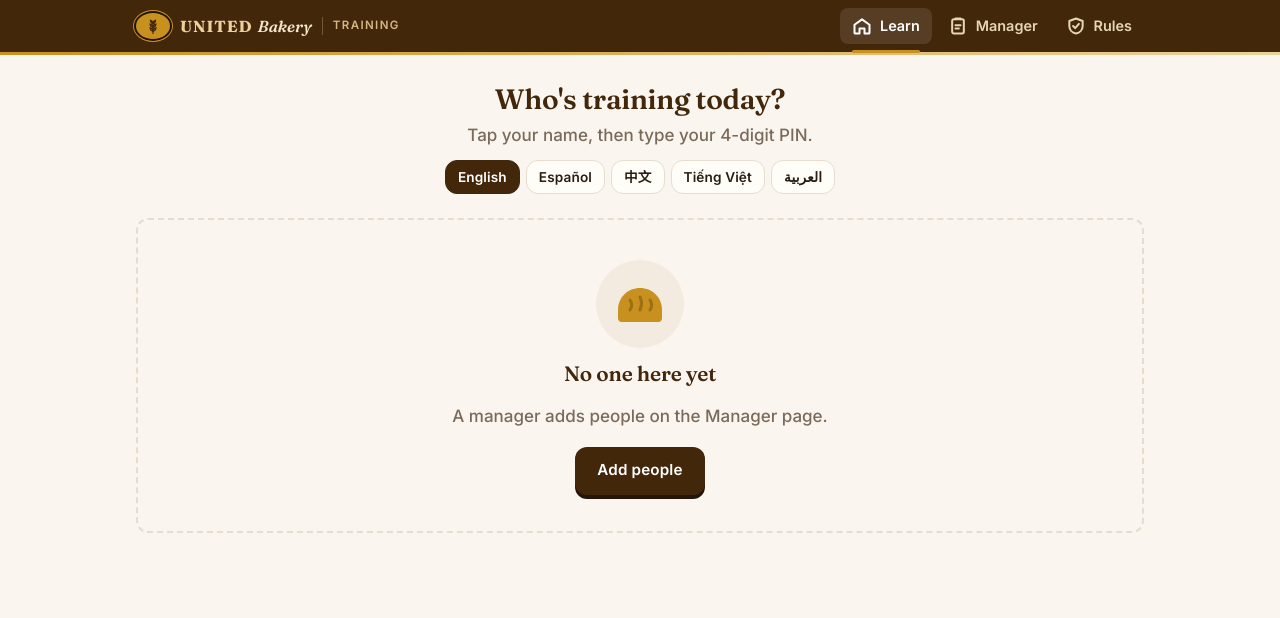
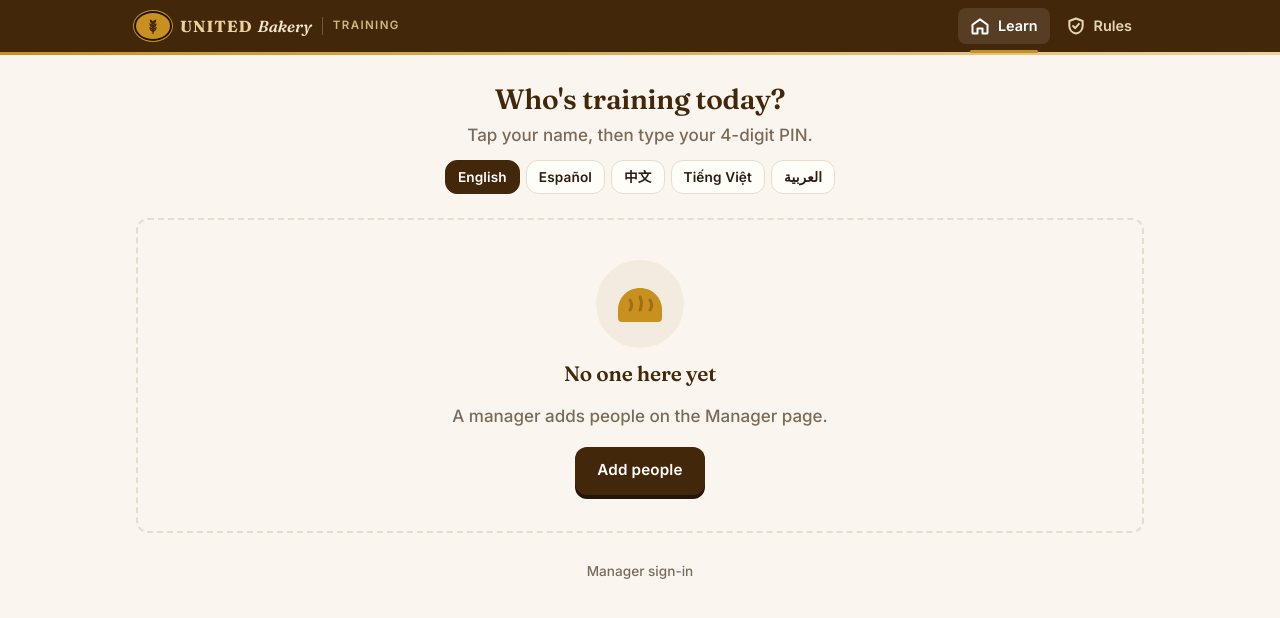
Before and after one commit to jennysaidrun-a11y/Training-App, a FastAPI app: page / in a window 1280 px wide. Shown: the top 618 px of the page. Run offline with FastAPI, Linux system fonts and the light colour scheme; data that the repository does not hold is empty; some libraries are stand-ins or nearby versions.

Commit message:
Show the Manager tab to signed-in managers only
Workers see Learn and Rules. Managers reach sign-in through a small
"Manager sign-in" link at the bottom of the home page.

Co-Authored-By: Claude Opus 5.5 <noreply@anthropic.com>
Claude-Session: https://claude.ai/code/session_019kbFPpu4z1uB7wjRsnU7fv

```diff
--- a/trainer/app.py
+++ b/trainer/app.py
@@ -60,6 +60,7 @@ STATE_LABELS = {
 def render(request, name, **ctx):
     ctx.setdefault("role_names", content.role_names())
     ctx.setdefault("who", auth.manager(request) if request.url.path.startswith("/manage") else auth.current(request))
+    ctx.setdefault("is_manager", bool(auth.manager(request)))   # only managers see the Manager tab
     lang = ctx.setdefault("lang", i18n.pick(request, ctx["who"]))
     ctx.update(langs=i18n.LANGS, rtl=lang in i18n.RTL, t=lambda key, **kw: i18n.t(key, lang, **kw))
     return templates.TemplateResponse(request, name, ctx)
--- a/trainer/i18n.py
+++ b/trainer/i18n.py
@@ -13,6 +13,8 @@ COOKIE = "ub_lang"
 S = {
     # nav and home
     "learn": {"en": "Learn", "es": "Aprender", "zh": "学习", "vi": "Học", "ar": "تعلّم"},
+    "manager_signin": {"en": "Manager sign-in", "es": "Acceso de gerentes", "zh": "经理登录", "vi": "Quản lý đăng nhập",
+                       "ar": "دخول المديرين"},
     "manager": {"en": "Manager", "es": "Gerente", "zh": "经理", "vi": "Quản lý", "ar": "المدير"},
     "rules": {"en": "Rules", "es": "Reglas", "zh": "法规", "vi": "Quy định", "ar": "القواعد"},
     "sign_out": {"en": "Sign out", "es": "Salir", "zh": "退出", "vi": "Đăng xuất", "ar": "خروج"},
--- a/trainer/static/style.css
+++ b/trainer/static/style.css
@@ -759,3 +759,7 @@ body.zoom-open { overflow: hidden; }
 .pic-tools { display: flex; gap: 4px; justify-content: space-between; padding: 6px; flex-wrap: wrap; }
 .pic-tools button { padding: 4px 8px; }
 .pic-drop.slim { min-height: 0; padding: 12px 14px; flex-direction: row; }
+
+/* Small link for managers on the worker home page (the Manager tab shows only once signed in) */
+.staff-link { text-align: center; margin: 28px 0 8px; font-size: .85rem; }
+.staff-link a { color: var(--muted); }
--- a/trainer/templates/base.html
+++ b/trainer/templates/base.html
@@ -18,7 +18,7 @@
     {% set here = request.url.path %}
     <nav class="tabs" aria-label="Main">
       <a class="tab {{ 'on' if here == '/' or here.startswith('/me') or here.startswith('/signin') else '' }}" href="/">{{ icon("learn") }}<span>{{ t("learn") }}</span></a>
-      <a class="tab {{ 'on' if here.startswith('/manage') else '' }}" href="/manage">{{ icon("manage") }}<span>{{ t("manager") }}</span></a>
+      {% if is_manager or here.startswith('/manage') %}<a class="tab {{ 'on' if here.startswith('/manage') else '' }}" href="/manage">{{ icon("manage") }}<span>{{ t("manager") }}</span></a>{% endif %}
       <a class="tab {{ 'on' if here.startswith('/rules') else '' }}" href="/rules">{{ icon("rules") }}<span>{{ t("rules") }}</span></a>
     </nav>
     {% if who %}<form method="post" action="/signout" class="signout"><input type="hidden" name="kind" value="{{ who.kind }}"><button class="ghost small" title="Signed in as {{ who.name }}">{{ who.name.split(' ')[0] }} · {{ t('sign_out') }}</button></form>{% endif %}
--- a/trainer/templates/home.html
+++ b/trainer/templates/home.html
@@ -23,4 +23,5 @@
   <a class="btn" href="/manage#people">Add people</a>
 </div>
 {% endif %}
+{% if not is_manager %}<p class="staff-link"><a href="/manage/signin">{{ t("manager_signin") }}</a></p>{% endif %}
 {% endblock %}
```
Also changed, not shown: tests/test_app.py (+11 -0 lines).
